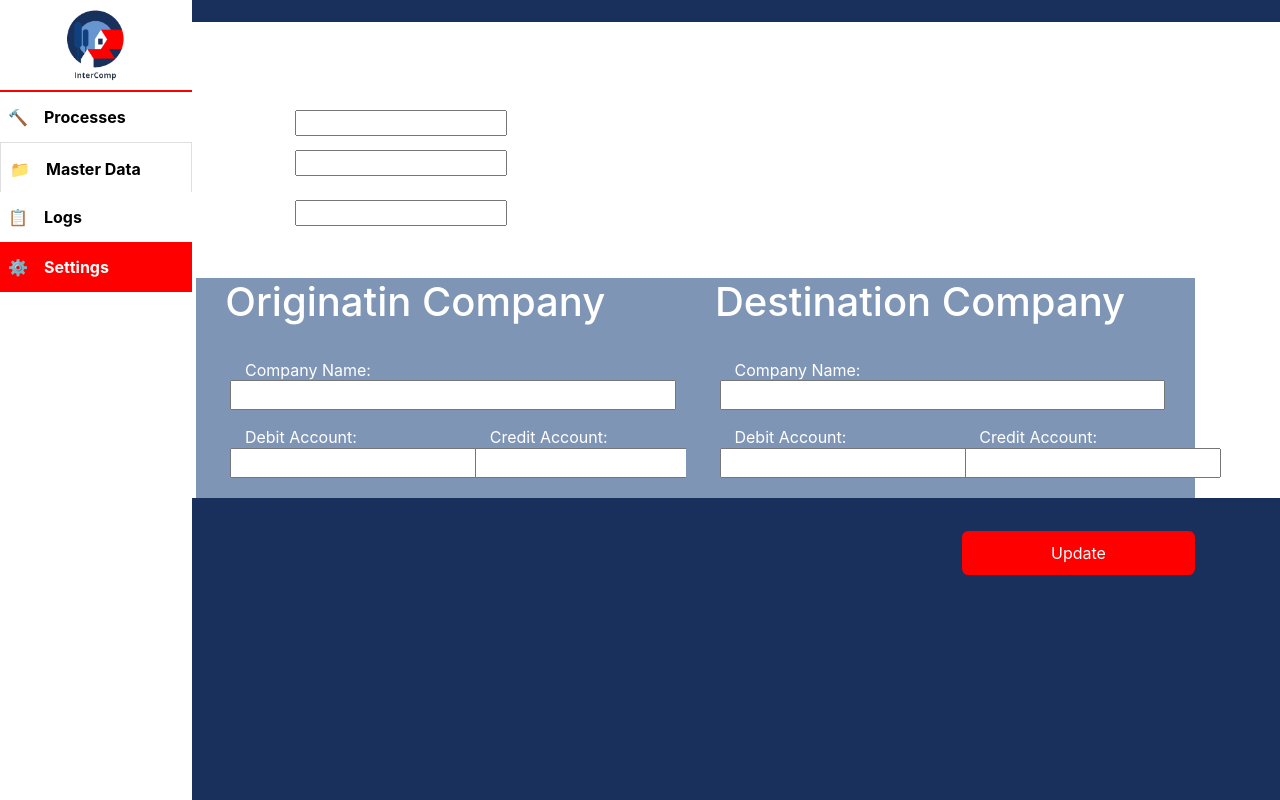
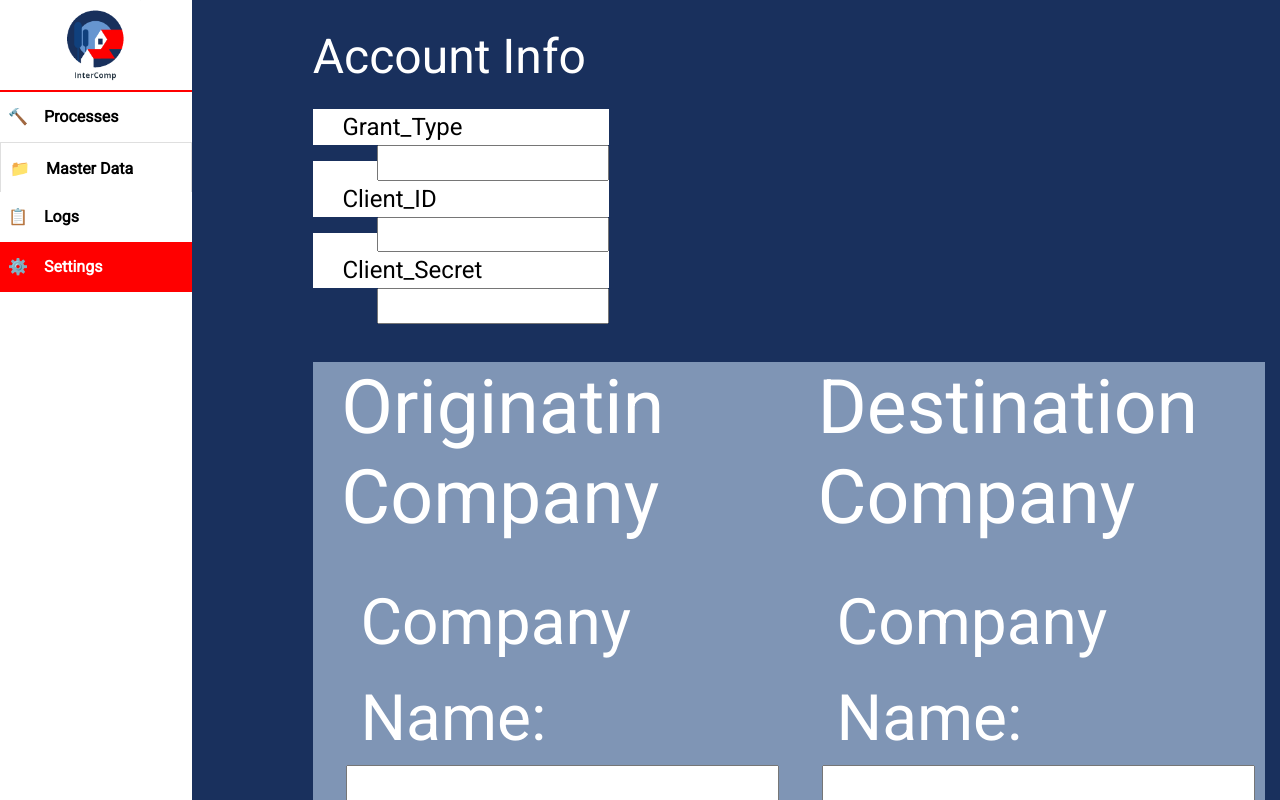
Before and after one commit to TomasNovo/FEUP-SINF, a React (Create React App) app in the folder frontend/: page /settings in a window 1280 px wide. Shown: the top 800 px of the page. Built offline with nearby package versions, Linux system fonts and the light colour scheme; some icons are missing.

Commit message:
Fixed settings css

```diff
--- a/frontend/src/components/Settings/Settings.css
+++ b/frontend/src/components/Settings/Settings.css
@@ -1,7 +1,7 @@
 .accountInfo
 {
-    color: white;
-    font-size: 2em;
+    color: black;
+    font-size: 3em;
     margin-left: 10%;
     margin-top: 2%;
     width: 35%;
@@ -19,6 +19,7 @@
 {
     margin-left: 10%;
     font-size: 0.5em;
+    color: black;
 }
 
 .grant > p > input, .clientId > p > input, .clientSecret > p > input
@@ -54,12 +55,12 @@ input[type=text], input[type=password]
     width: 50%;
     float: right;
     margin-bottom: 2%;
-    margin-right: 2%;
 }
 
 .Intercompany .Originating > h1, .Intercompany .Destination > h1
 {
     margin-left: 6%;
+    font-size: 4.7em;
     color: white;
 }
 
@@ -68,6 +69,7 @@ input[type=text], input[type=password]
     margin-left: 10%;
     color: white;
     margin-bottom: -0.3%;
+    font-size: 4em;
 }
 
 .Intercompany .Originating > input, .Intercompany .Destination > input
@@ -79,23 +81,24 @@ input[type=text], input[type=password]
 
 .Debit
 {
-    margin-top: 3%;
+    margin-top: 12.5%;
     width: 50%;
     float: left;
 }
 
 .Credit
 {
-    margin-top: 3%;
+    margin-top: 12.5%;
     width: 50%;
     float: right;
 }
 
 .Debit > p, .Credit > p
 {
-    margin-left: 20%;
+    margin-left: 15%;
     color: white;
     margin-bottom: -0.3%;
+    font-size: 3em;
 }
 
 .Debit > input, .Credit > input
@@ -103,8 +106,27 @@ input[type=text], input[type=password]
     margin-left: 14%;
 }
 
+
+.Intercompany .Originating  > input[type="text"],
+.Intercompany .Destination  > input[type="text"]
+{
+    font-size: 3em;
+    text-align: left;
+}
+
+.Intercompany .Originating .Debit > input[type="text"],
+.Intercompany .Originating .Credit > input[type="text"],
+.Intercompany .Destination .Debit > input[type="text"],
+.Intercompany .Destination .Credit > input[type="text"]
+{
+    width: 80%;
+    font-size: 3em;
+    text-align: left;
+}
+
 .Update > input[type="submit"]
 {
+    font-size: 3em;
     float: right;
     margin-top: 3%;
     width: 21%;
--- a/frontend/src/components/Settings/Settings.js
+++ b/frontend/src/components/Settings/Settings.js
@@ -8,8 +8,7 @@ class Settings extends React.Component
 {
 	render() {
 		return (
-            <body>
-                <PageTemplate page="settings"/>
+            <PageTemplate page="settings">
                 <Container>
                     <div className="accountInfo">
                         <p>Account Info</p>
@@ -66,8 +65,7 @@ class Settings extends React.Component
                         <input type="submit" value="Update"/>
                     </div>
                 </Container>
-            </body>
-
+            </PageTemplate>
         );
 	}
 };
--- a/frontend/src/components/Warehouses/Warehouses.js
+++ b/frontend/src/components/Warehouses/Warehouses.js
@@ -15,24 +15,24 @@ class Warehouses extends React.Component
                     <Container>
                         <div className="all">
                             <div className="left">
-                                <div class="btn-group">
-                                <div class="dropdown show">
-                                    <a class="btn btn-secondary dropdown-toggle" href="#" role="button" id="dropdownMenuLink" data-toggle="dropdown" aria-haspopup="true" aria-expanded="false">
+                                <div className="btn-group">
+                                <div className="dropdown show">
+                                    <a className="btn btn-secondary dropdown-toggle" href="#" role="button" id="dropdownMenuLink" data-toggle="dropdown" aria-haspopup="true" aria-expanded="false">
                                         Dropdown link
                                     </a>
-                                    <div class="dropdown-menu" aria-labelledby="dropdownMenuLink">
-                                        <a class="dropdown-item" href="#">Action</a>
-                                        <a class="dropdown-item" href="#">Another action</a>
-                                        <a class="dropdown-item" href="#">Something else here</a>
+                                    <div className="dropdown-menu" aria-labelledby="dropdownMenuLink">
+                                        <a className="dropdown-item" href="#">Action</a>
+                                        <a className="dropdown-item" href="#">Another action</a>
+                                        <a className="dropdown-item" href="#">Something else here</a>
                                     </div>
                                     </div>
                                 </div>
                                 <h1>Company A</h1>
-                                <div class="localization">
+                                <div className="localization">
                                     <img src={localization} alt="Localization" width="30" height="31" />
                                     <p>Rua Aval de Baixo nº158</p>
                                 </div>
-                                <div class="assets">
+                                <div classNam="assets">
                                     <p>Asset's distribution:</p>
                                     <img src={graphic} alt="Graphic" />
                                 </div>
```
